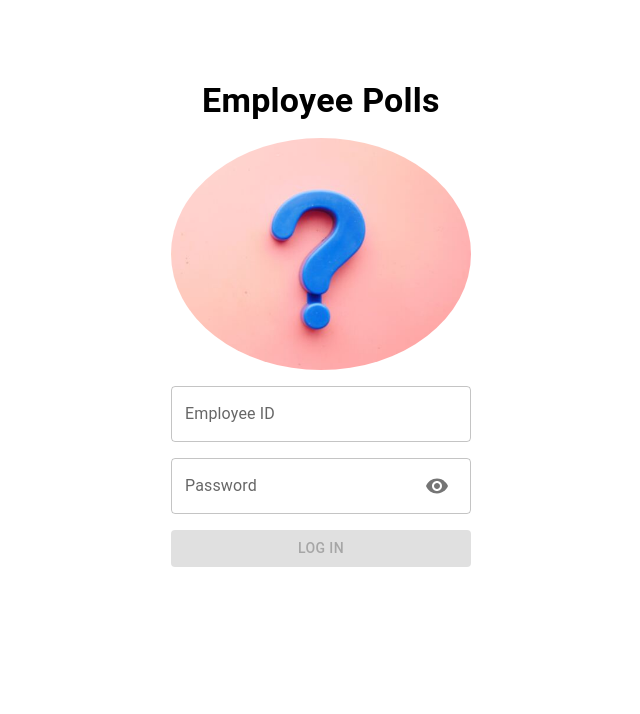
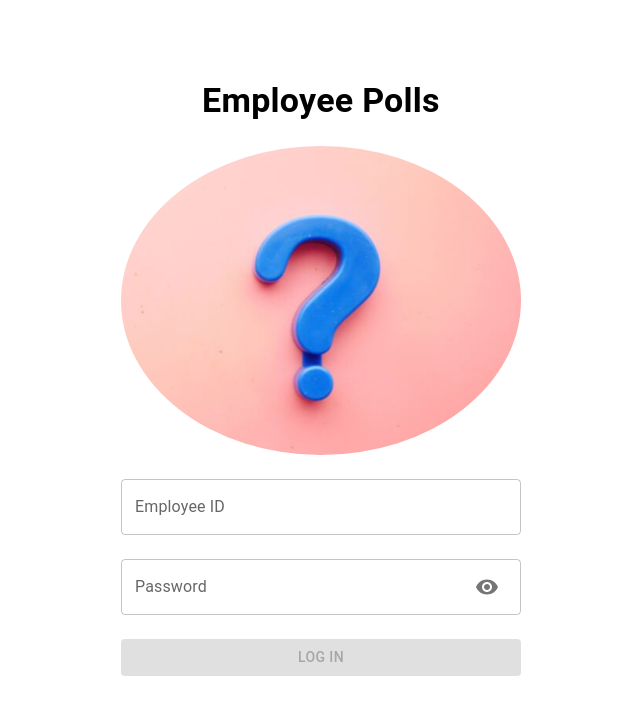
Before and after one commit to dqkqd/employee-polls-udacity, a React (Vite) app: page /login in a window 1280 px wide. Shown: the top 714 px of the page, without its empty margins (319-959 px from the left). Built offline with nearby package versions, Linux system fonts and the light colour scheme.

Commit message:
feat: make base auth page a little bit bigger

```diff
--- a/src/features/auth/BaseAuthPage.tsx
+++ b/src/features/auth/BaseAuthPage.tsx
@@ -4,8 +4,8 @@ const AuthBasePage = (props: { children: React.ReactNode }) => {
   return (
     <Box justifyContent="center" display="flex" mt={10}>
       <Stack
-        sx={{ width: "300px" }}
-        spacing={2}
+        sx={{ width: "400px" }}
+        spacing={3}
         component="form"
         style={{ textAlign: "center" }}
       >
```
